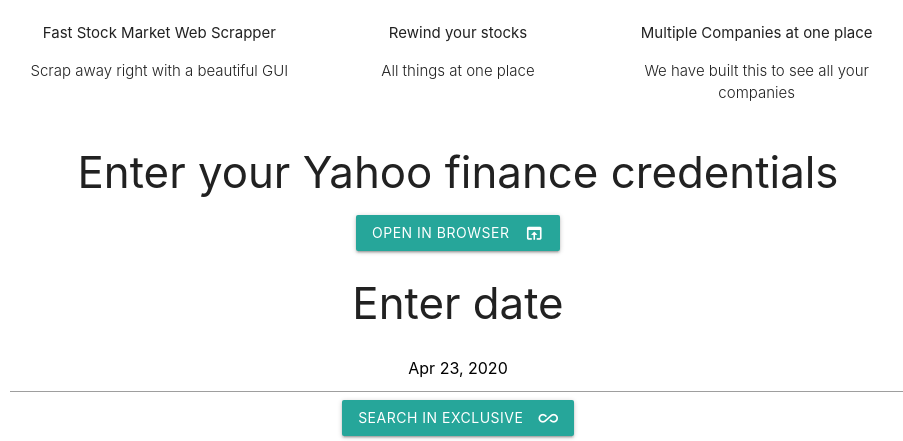
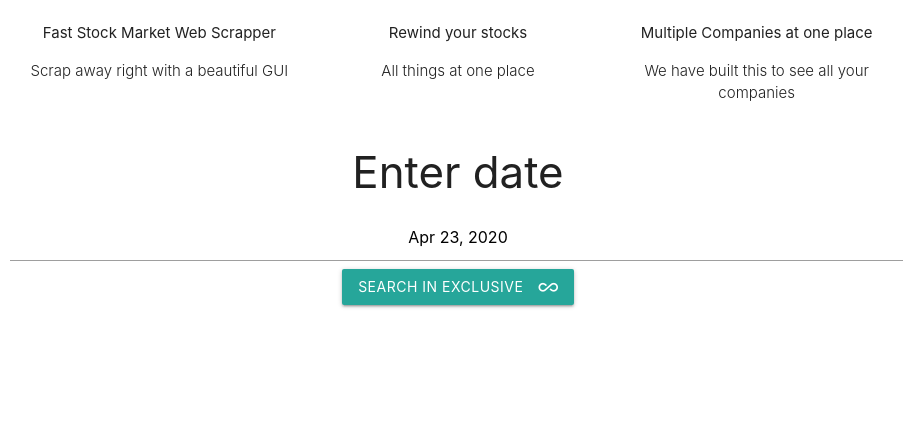
Before and after one commit to AsiriAmalk/full_stock, a Django app: page / in a window 1280 px wide. Shown: the part 359-800 px from the top of the page, without its empty margins (182-1085 px from the left). Run offline with Django 3.2, Linux system fonts and the light colour scheme; some libraries are stand-ins or nearby versions.

Commit message:
Heroku update 19

```diff
--- a/templates/base.html
+++ b/templates/base.html
@@ -65,13 +65,13 @@
 
 <div class="container s4 center">
 
-    <h3>Enter your Yahoo finance credentials</h3>
-    <form onclick="location.href = '{% url 'open_browser' %}'" method="get" action="asd">
-        <button class="btn waves-effect waves-light modal-trigger text-left" value="Click" type="submit" name="print_btn"  href="#modal1">
-            Open in Browser
-            <i class="material-icons right">open_in_browser</i>
-        </button>
-    </form>
+{#    <h3>Enter your Yahoo finance credentials</h3>#}
+{#    <form onclick="location.href = '{% url 'open_browser' %}'" method="get" action="asd">#}
+{#        <button class="btn waves-effect waves-light modal-trigger text-left" value="Click" type="submit" name="print_btn"  href="#modal1">#}
+{#            Open in Browser#}
+{#            <i class="material-icons right">open_in_browser</i>#}
+{#        </button>#}
+{#    </form>#}
     {#    <form onclick="location.href = '{% url 'print_from_button' %}'" method="get">#}
     {#        {% csrf_token %}#}
     {#        <button class="btn waves-effect waves-light" value="Click" type="submit" name="print_btn">Search#}
```
